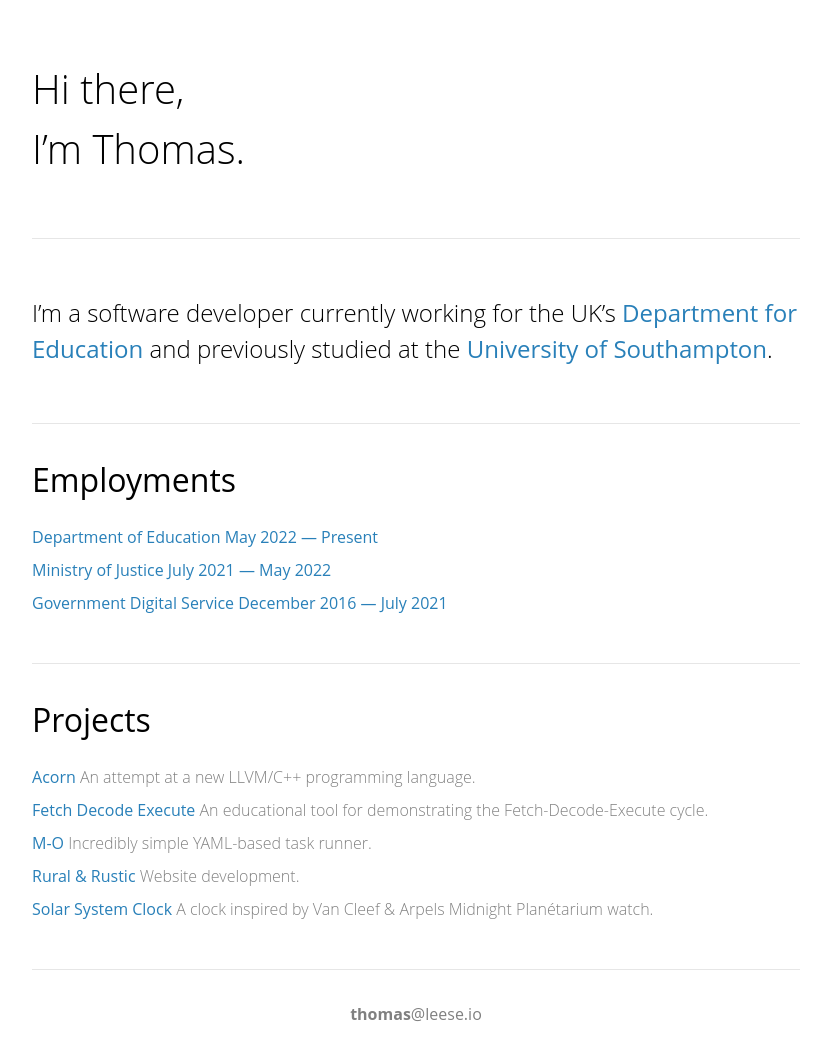
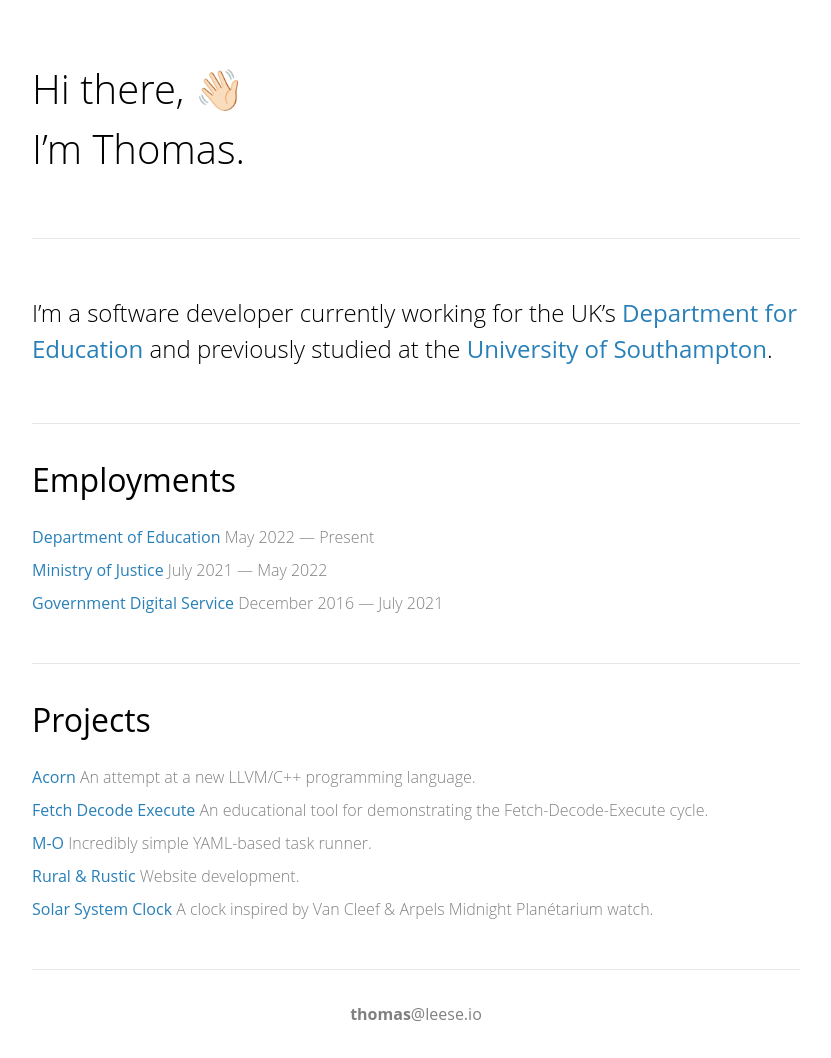
Before and after one commit to thomasleese/thomasleese.github.io, a Jekyll site: the page built from index.html, in a window 1280 px wide. Shown: the whole page, without its empty margins (224-1055 px from the left). Built offline with Jekyll 4.4.1, drawn with Linux system fonts in a browser that asks for light colours; some web fonts are replaced.

```diff
--- a/index.html
+++ b/index.html
@@ -3,7 +3,7 @@ layout: base
 ---
 
 <header>
-  <h1>Hi there,<br />I’m Thomas.</h1>
+  <h1>Hi there, 👋🏻<br />I’m Thomas.</h1>
 </header>
 
 <main>
@@ -19,7 +19,7 @@ layout: base
 
     <ul class="bulletless">
       {% for employment in site.data.employments %}
-        <li><a href="{{ employment.url }}">{{ employment.name }} {{ employment.description }}</a></li>
+        <li><a href="{{ employment.url }}">{{ employment.name }}</a> {{ employment.description }}</li>
       {% endfor %}
     </ul>
   </section>
```
